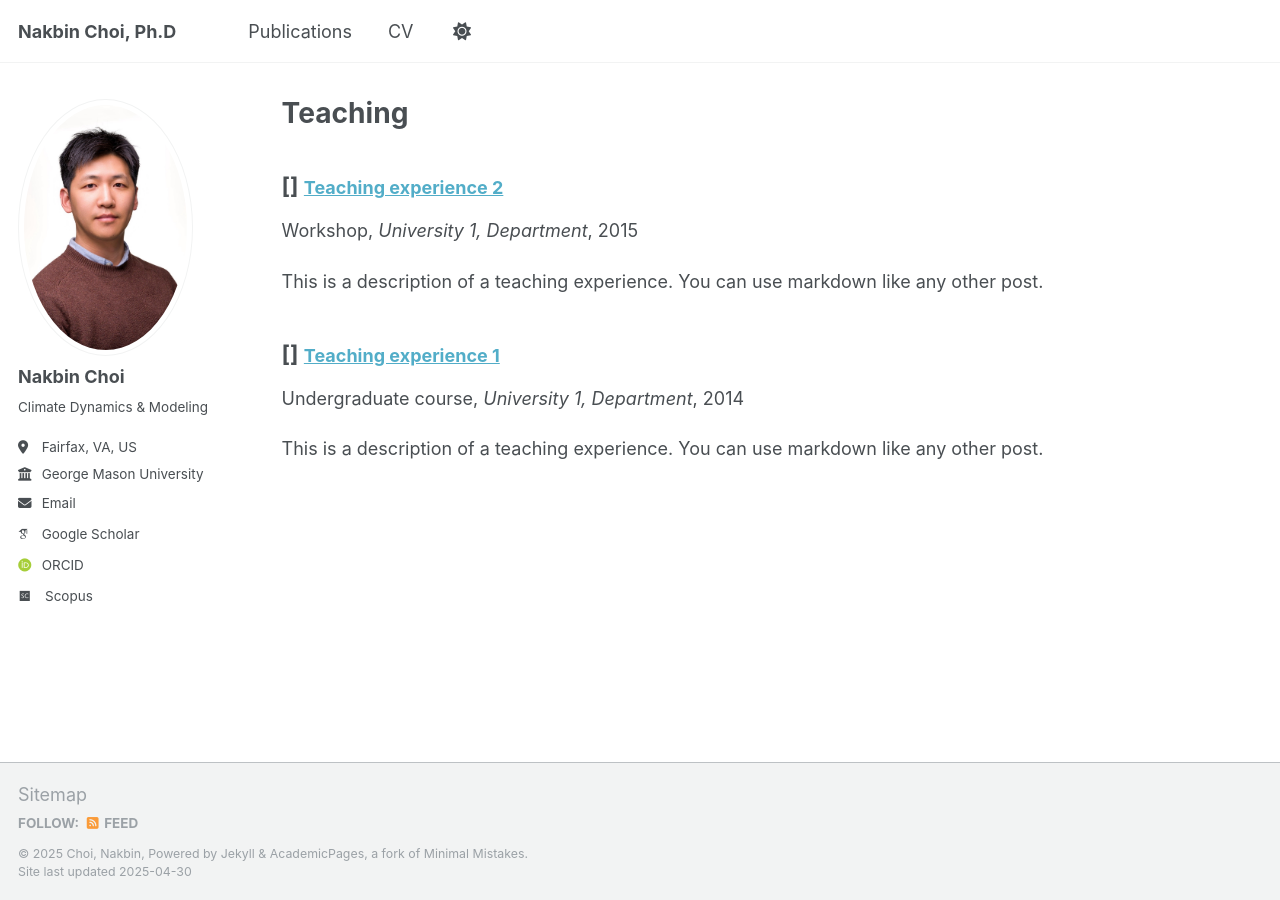
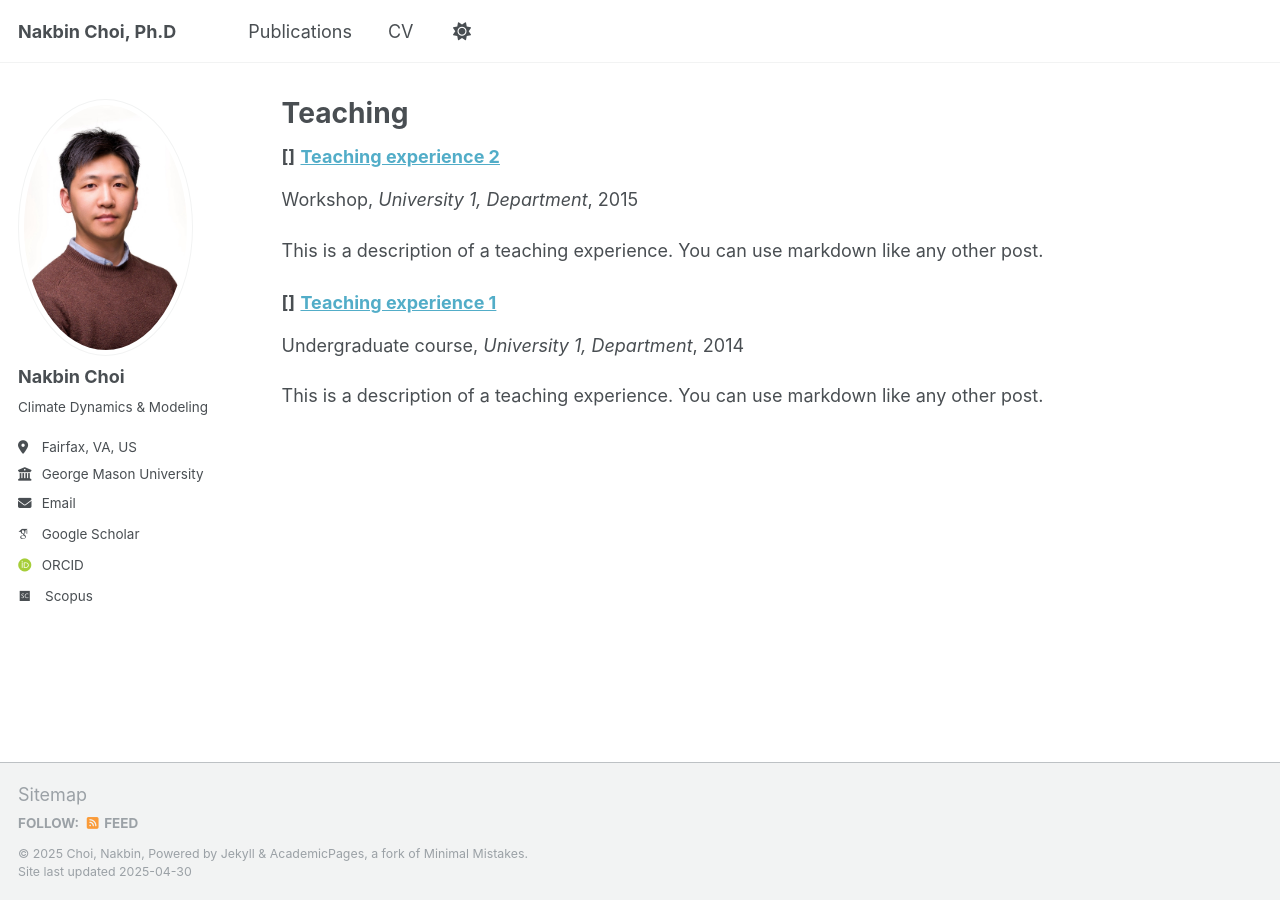
Before and after one commit to nakbin/profile, a Jekyll site: the page built from _pages/teaching.html, in a window 1280 px wide. Built offline with Jekyll 4.4.1, drawn with Linux system fonts in a browser that asks for light colours; some web fonts are replaced.

Commit message:
Update archive-single.html

```diff
--- a/_includes/archive-single.html
+++ b/_includes/archive-single.html
@@ -26,13 +26,20 @@
       </div>
     {% endif %}
 
-    <h2 class="archive__item-title" itemprop="headline">
-      {% if post.link %}
-        [{{ counter }}] <a href="{{ post.link }}" style="font-size: 0.8em;">{{ title }}</a> <a href="{{ base_path }}{{ post.url }}" rel="permalink"><i class="fa fa-link" aria-hidden="true" title="permalink"></i><span class="sr-only">Permalink</span></a>
-      {% else %}
-        [{{ counter }}] <a href="{{ base_path }}{{ post.url }}" style="font-size: 0.8em;" rel="permalink">{{ title }}</a>
-      {% endif %}
-    </h2>
+<h2 class="archive__item-title" itemprop="headline" style="margin: 0;">
+  {% if post.link %}
+    <span style="font-size: 0.8em;">[{{ include.counter }}]</span>
+    <a href="{{ post.link }}" style="font-size: 0.8em;">{{ title }}</a>
+    <a href="{{ base_path }}{{ post.url }}" rel="permalink">
+      <i class="fa fa-link" aria-hidden="true" title="permalink"></i>
+      <span class="sr-only">Permalink</span>
+    </a>
+  {% else %}
+    <span style="font-size: 0.8em;">[{{ include.counter }}]</span>
+    <a href="{{ base_path }}{{ post.url }}" style="font-size: 0.8em;" rel="permalink">{{ title }}</a>
+  {% endif %}
+</h2>
+
 
     {% if post.read_time %}
       <p class="page__meta"><i class="fa fa-clock" aria-hidden="true"></i> {% include read-time.html %}</p>
```
